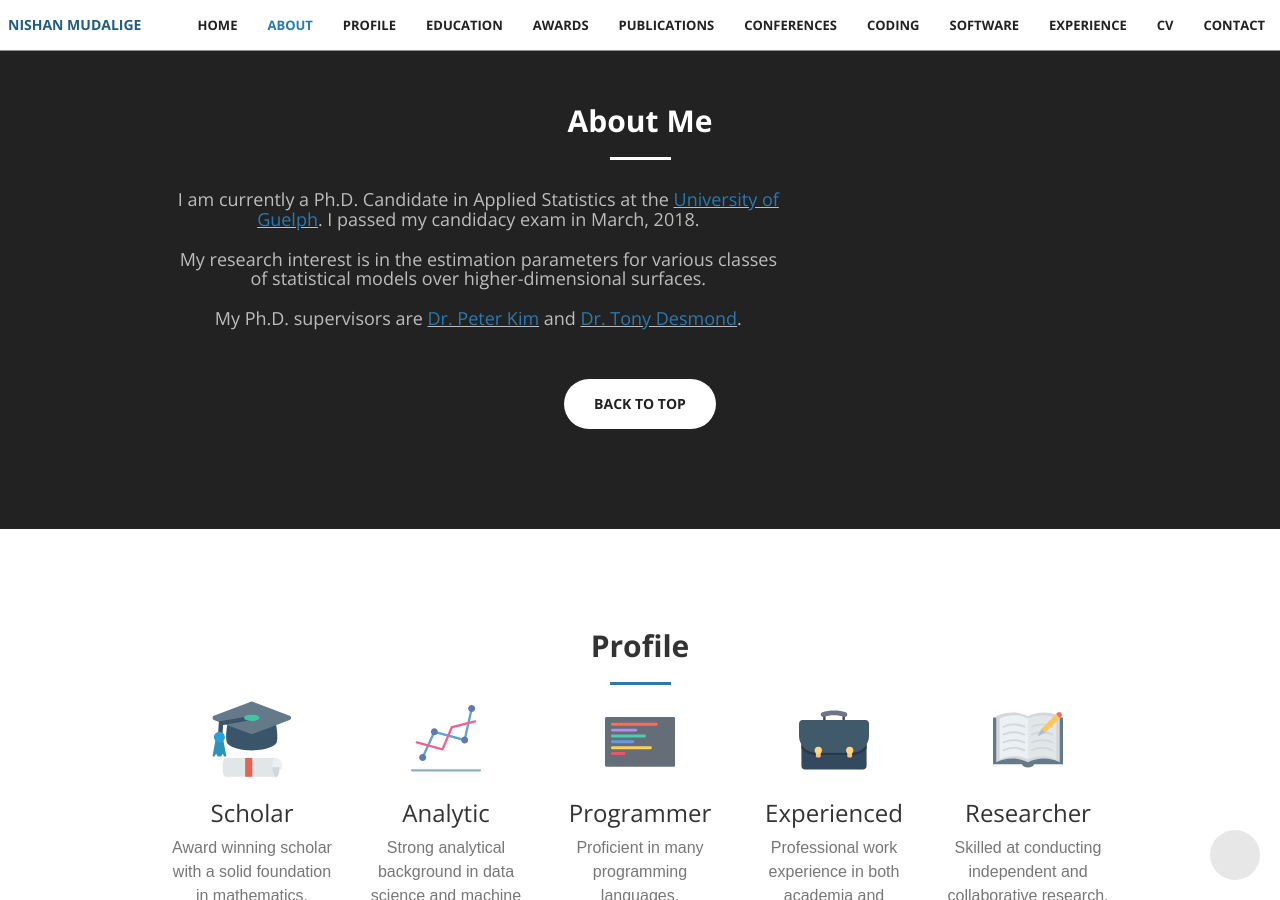
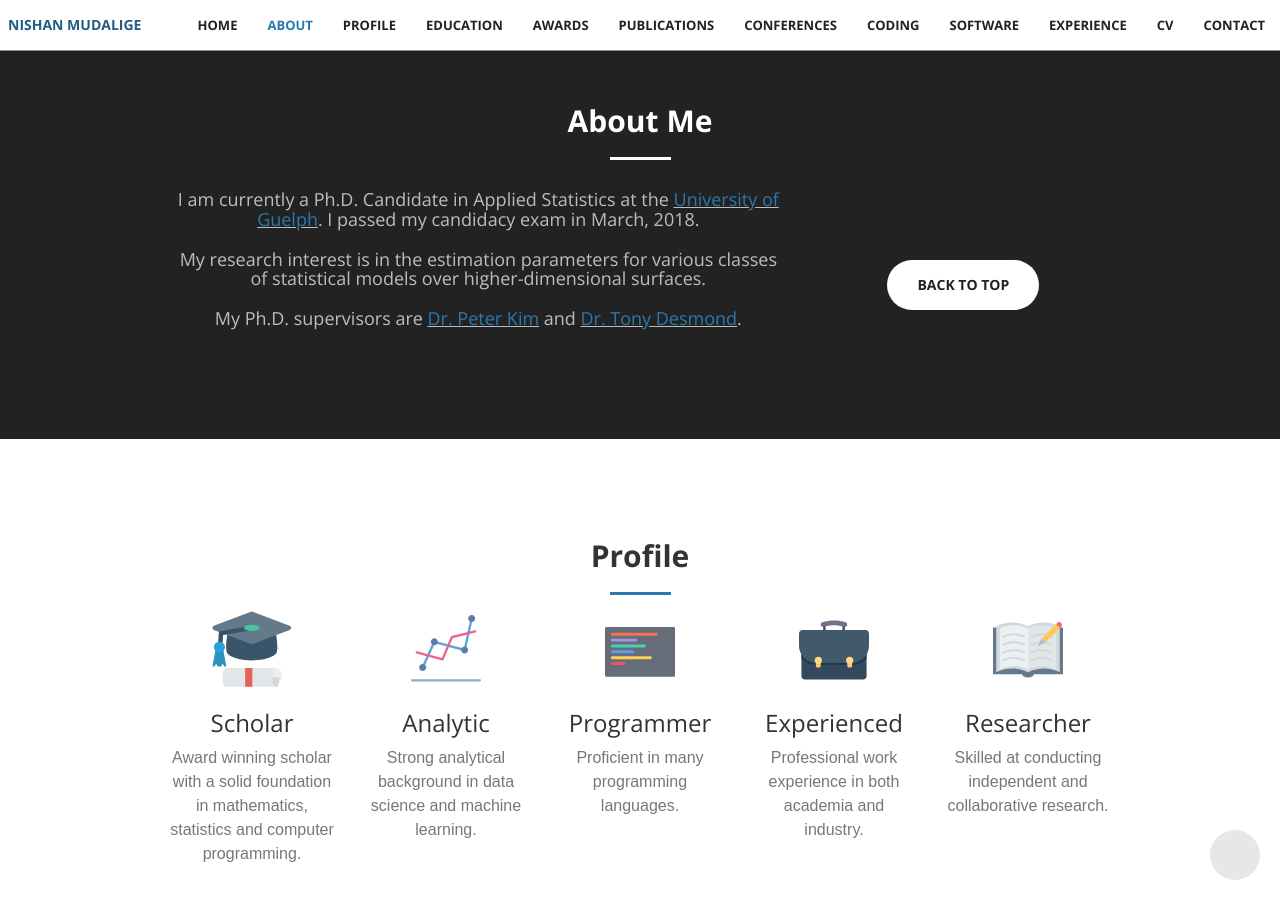
Before and after one commit to nishanmudalige/nishanmudalige.github.io, a Jekyll site: the page built from index.html, in a window 1280 px wide and 900 px high, scrolled down 896 px. Built offline with Jekyll 4.4.1, drawn with Linux system fonts in a browser that asks for light colours; nearby versions of some CDN libraries; some web fonts are replaced; grey boxes are pictures that could not be loaded.

Commit message:
Update about.html

```diff
--- a/_includes/about.html
+++ b/_includes/about.html
@@ -2,7 +2,7 @@
   <div class="container">
 
     <div class="row text-center">
-      <center>
+
         <h2 class="section-heading"><b> About Me </b></h2>
         <hr class="light">
         <!-- <img src="/img/pictures/profile.png" alt="Profile picture" height="125px">
@@ -22,16 +22,10 @@
           My Ph.D. supervisors are <u><a href="https://mathstat.uoguelph.ca/people/kim">Dr. Peter Kim</a></u>
           and <u><a href="https://mathstat.uoguelph.ca/people/desmond">Dr. Tony Desmond</a></u>.
         </h4>
-      </center>
-    </div>
 
-  </div>
+      <br>
+      <br>
 
-  <br>
-  <br>
-
-  <center>
     <a href="#page-top" class="btn btn-default btn-xl page-scroll section">Back To Top</a>
-  </center>
 
 </section>
```
